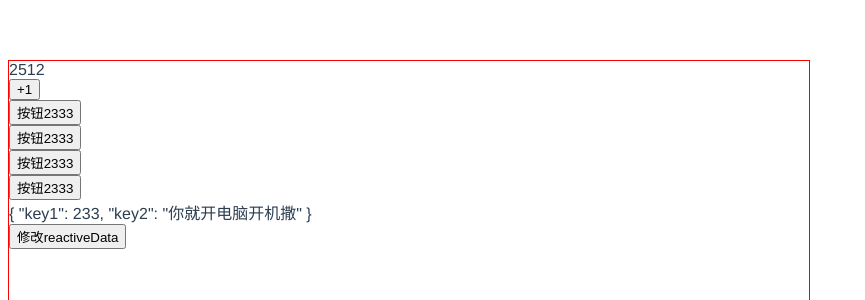
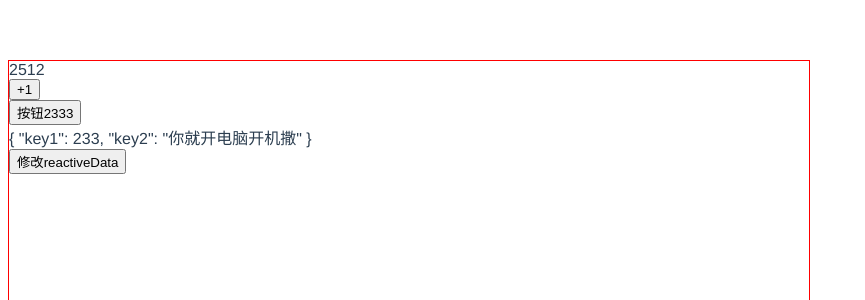
Before and after one commit to LeeDebug/GitTest, a Vue app: page / in a window 1280 px wide. Shown: the top 300 px of the page, without its empty margins (0-865 px from the left). Built offline with nearby package versions, Linux system fonts and the light colour scheme.

Commit message:
npm i vuex

```diff
--- a/package.json
+++ b/package.json
@@ -8,7 +8,8 @@
     "build": "vite build"
   },
   "dependencies": {
-    "vue": "^3.0.4"
+    "vue": "^3.0.4",
+    "vuex": "^3.6.0"
   },
   "devDependencies": {
     "@vue/cli": "^4.5.9",
--- a/src/App.vue
+++ b/src/App.vue
@@ -4,9 +4,6 @@
     <!-- <HelloWorld msg="Hello Vue 3.0 + Vite" /> -->
     {{ data1 }}
     <button @click="data1++">+1</button>
-    <button @click="handleTest(data1)">按钮2333</button>
-    <button @click="handleTest(data1)">按钮2333</button>
-    <button @click="handleTest(data1)">按钮2333</button>
     <button @click="handleTest(data1)">按钮2333</button>
     <div class="text">
       {{reactiveData}}
```
Also changed, not shown: 1 other file (tests, documents, lock files or other folders).
